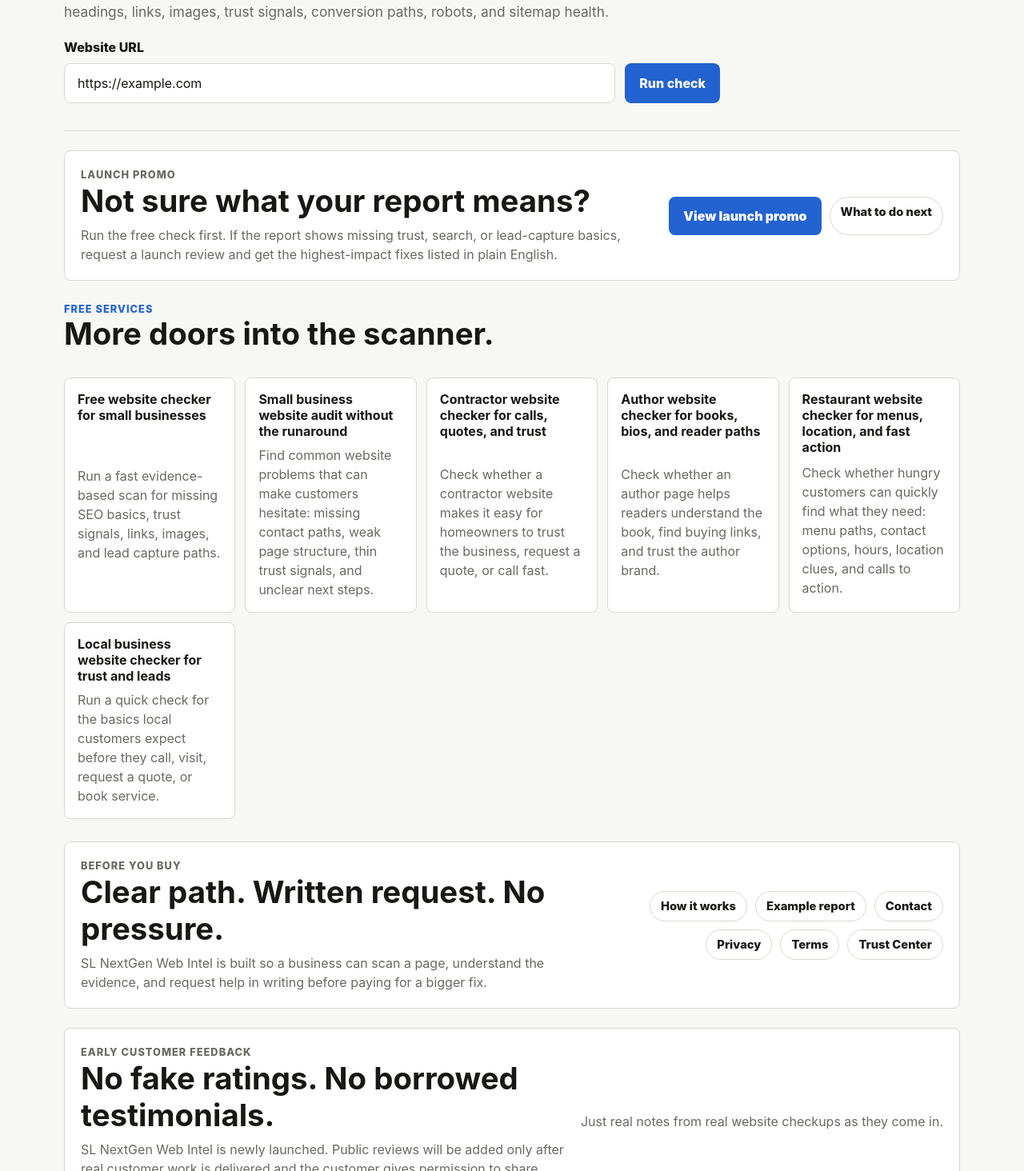
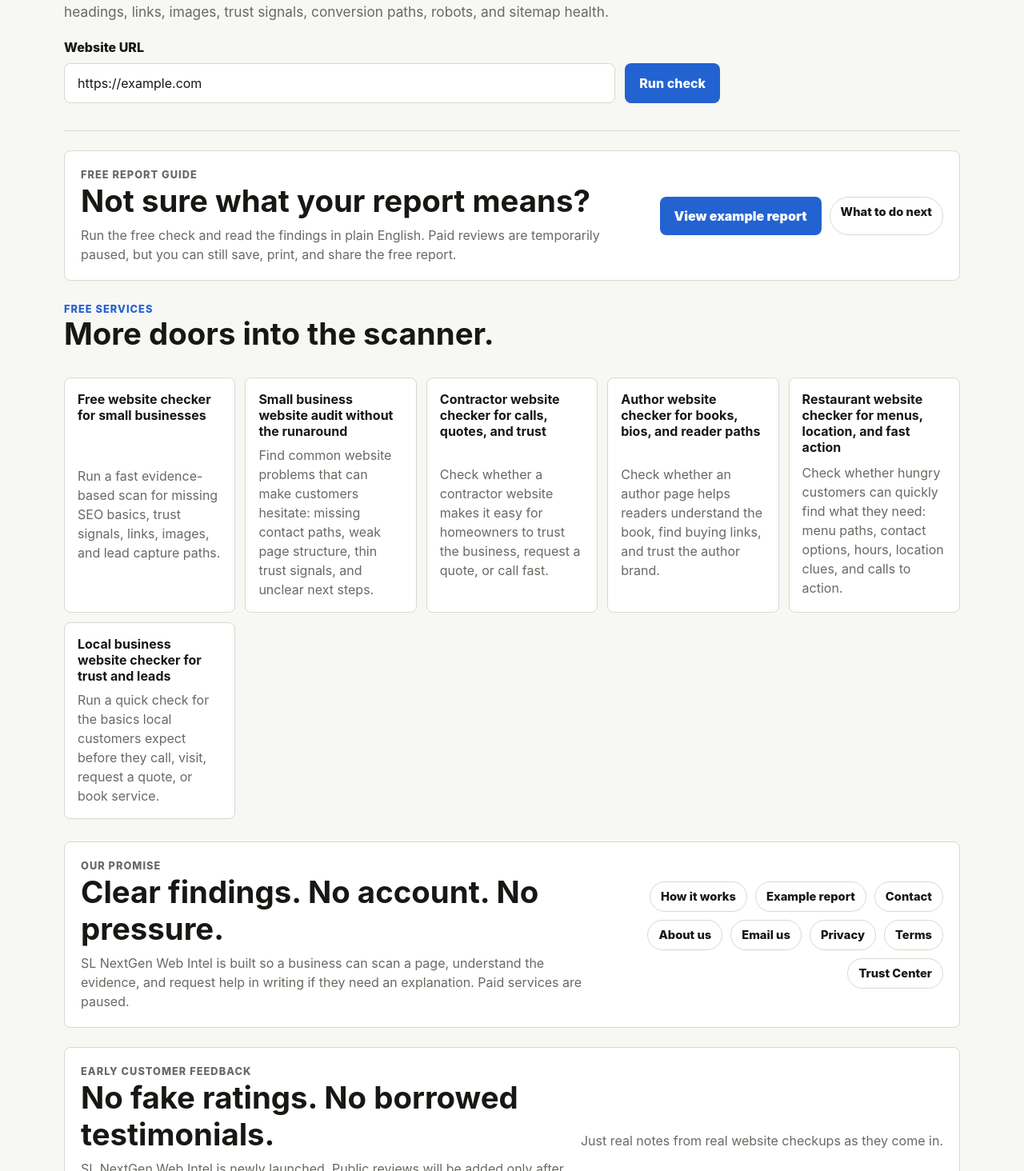
Before and after one commit to Snowman501/crawler-fleet, a Next.js app: page / in a window 1280 px wide. Shown: the part 400-1864 px from the top of the page at 80% size. Built offline with nearby package versions, Linux system fonts and the light colour scheme.

Commit message:
Mission 013: fix self-audit SEO and trust links

```diff
--- a/app/page.tsx
+++ b/app/page.tsx
@@ -264,16 +264,16 @@ export default function Home() {
 
       <section className="promo-panel">
         <div>
-          <p className="eyebrow">Launch Promo</p>
+          <p className="eyebrow">Free report guide</p>
           <h2>Not sure what your report means?</h2>
           <p>
-            Run the free check first. If the report shows missing trust, search, or lead-capture basics, request a
-            launch review and get the highest-impact fixes listed in plain English.
+            Run the free check and read the findings in plain English. Paid reviews are temporarily paused,
+            but you can still save, print, and share the free report.
           </p>
         </div>
         <div className="promo-actions">
-          <a className="button-link" href="/launch-promo">
-            View launch promo
+          <a className="button-link" href="/example-report">
+            View example report
           </a>
           <a className="nav-link" href="/what-to-do-next">
             What to do next
@@ -298,11 +298,11 @@ export default function Home() {
 
       <section className="trust-strip" aria-label="SL NextGen Web Intel trust information">
         <div>
-          <p className="eyebrow">Before You Buy</p>
-          <h2>Clear path. Written request. No pressure.</h2>
+          <p className="eyebrow">Our promise</p>
+          <h2>Clear findings. No account. No pressure.</h2>
           <p>
             SL NextGen Web Intel is built so a business can scan a page, understand the evidence, and request help in
-            writing before paying for a bigger fix.
+            writing if they need an explanation. Paid services are paused.
           </p>
         </div>
         <div className="trust-links">
@@ -314,6 +314,12 @@ export default function Home() {
           </a>
           <a className="nav-link" href="/contact">
             Contact
+          </a>
+          <a className="nav-link" href="/about">
+            About us
+          </a>
+          <a className="nav-link" href="mailto:lb.designstudio.2024@gmail.com">
+            Email us
           </a>
           <a className="nav-link" href="/privacy">
             Privacy
@@ -442,8 +448,8 @@ export default function Home() {
               <p className="eyebrow">Need Help?</p>
               <h2>Turn this checkup into a fix plan.</h2>
               <p>
-                Send the report with your contact details and what you want help with. Requests can save to a private
-                GitHub lead inbox once it is connected.
+                Have a question about your report? Send the website URL, your question, and optional report.
+                No account required. Paid services are currently unavailable.
               </p>
             </div>
             <form className="lead-form" onSubmit={submitLeadRequest}>
```
